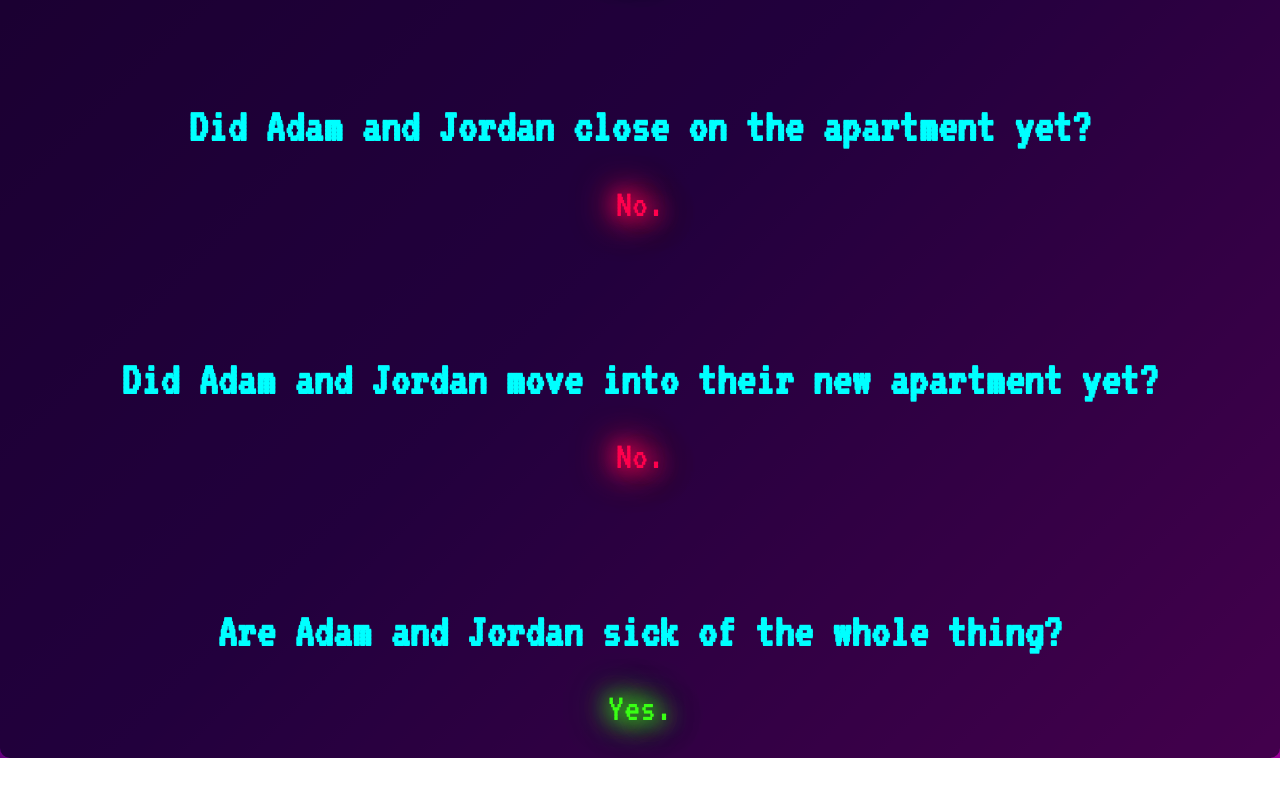
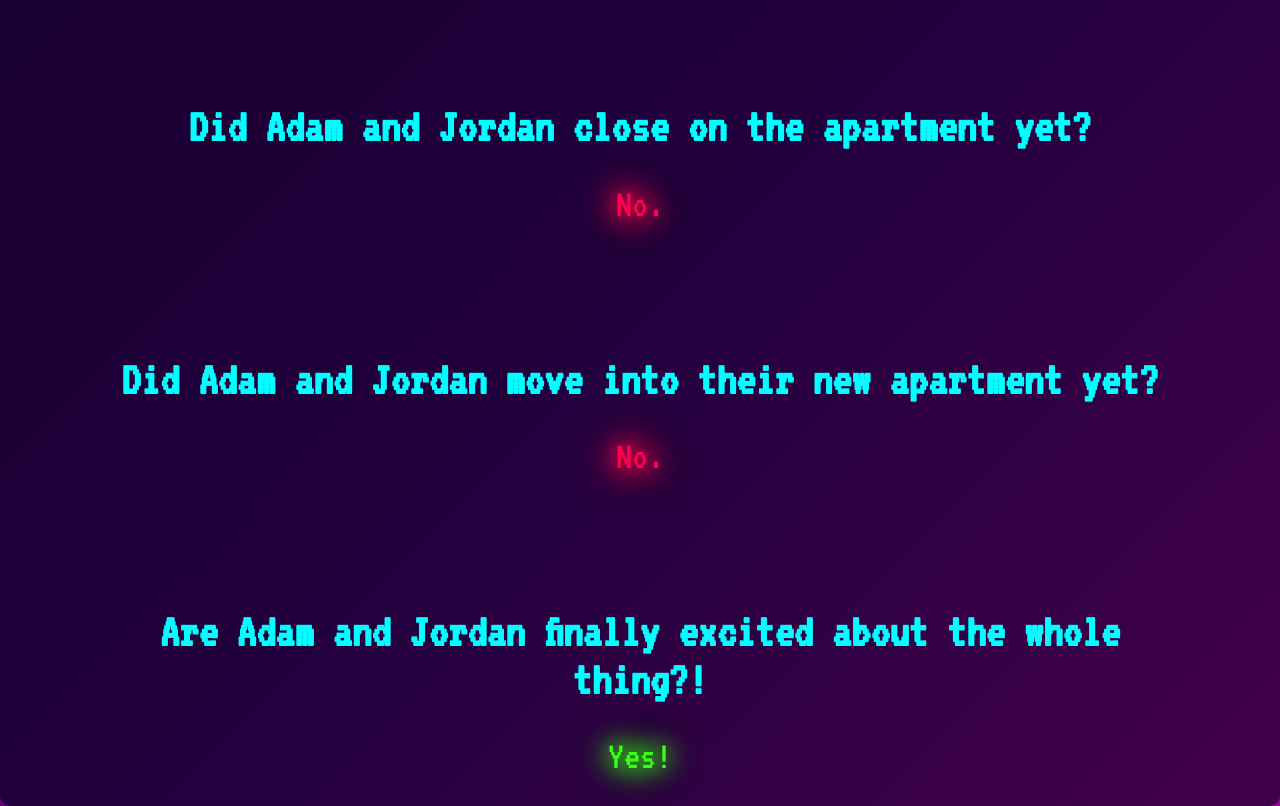
Before and after one commit to foundinblank/did-they-get-the-apt-yet, a plain HTML site: page index.html in a window 1280 px wide. Shown: the part 1470-2276 px from the top of the page. Before the commit the page ends 2228 px from the top, so only its background shows below. Drawn offline with Linux system fonts and the light colour scheme.

Commit message:
excitement

```diff
--- a/index.html
+++ b/index.html
@@ -52,8 +52,8 @@
         <h1>Did Adam and Jordan move into their new apartment yet?</h1>
         <p class="no">No.</p>
 
-        <h1>Are Adam and Jordan sick of the whole thing?</h1>
-        <p class="yes">Yes.</p>
+        <h1>Are Adam and Jordan finally excited about the whole thing?!</h1>
+        <p class="yes">Yes!</p>
 
     </div>
     <script src="script.js"></script>
```
